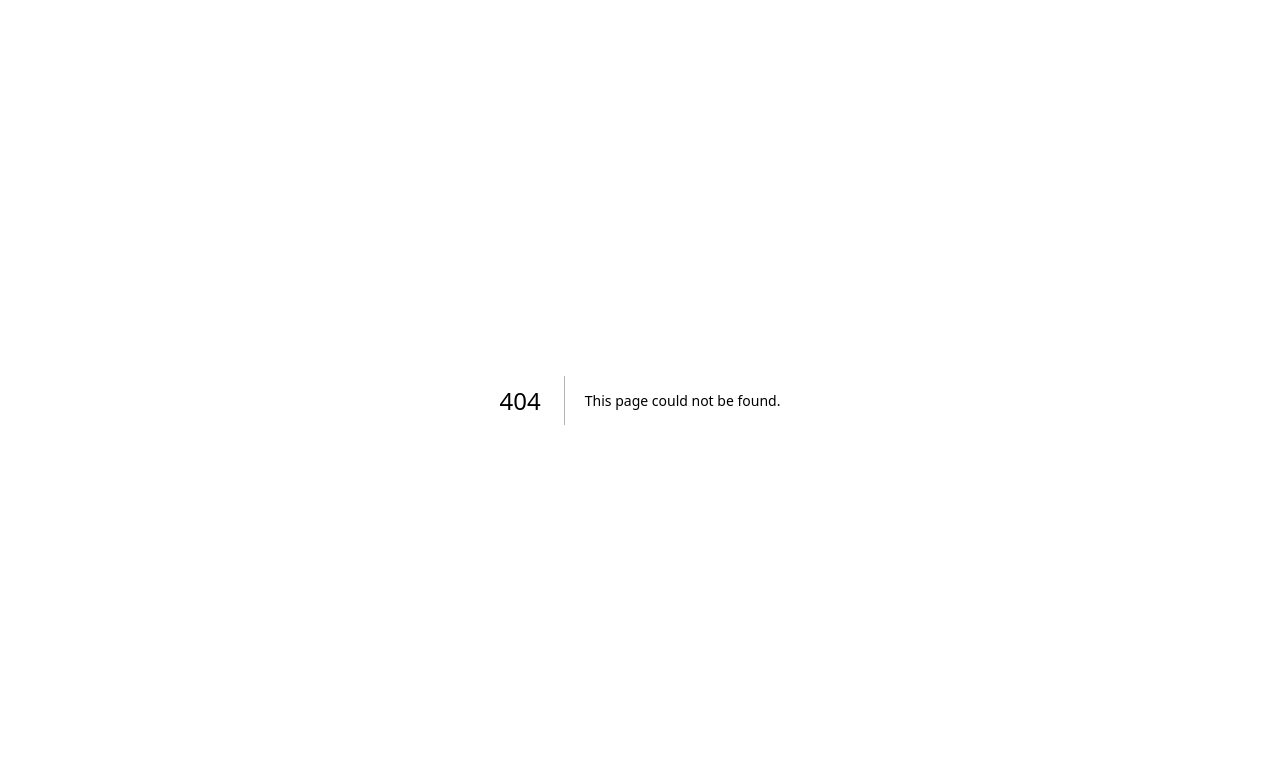
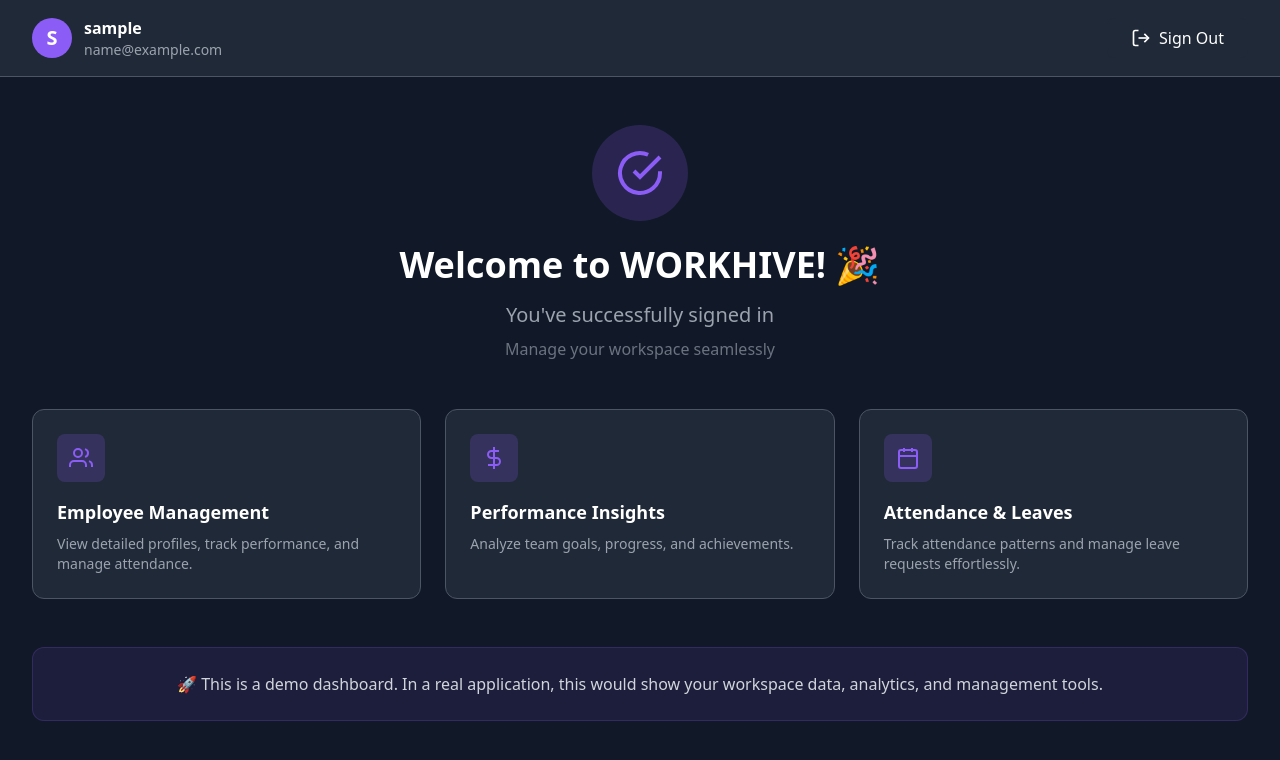
Before and after one commit to Himansu-gami/Himansu-vTrades-FrontendDeveloperTask, a Next.js app: page /dashboard in a window 1280 px wide. Before the commit this address had no page. Shown: the top 760 px of the page. Built offline with nearby package versions, Linux system fonts and the light colour scheme; sample sign-in values are in the browser's storage.

Commit message:
feat : implement sigout functionality fix resend otp pop up and remove default browser pop up and set out custom pop up

```diff
--- /dev/null
+++ b/app/dashboard/page.tsx
@@ -0,0 +1,140 @@
+'use client'
+
+import { useEffect, useState } from 'react'
+import { useRouter } from 'next/navigation'
+
+export default function Dashboard() {
+  const router = useRouter()
+  const [user, setUser] = useState<{ email: string; name: string } | null>(null)
+
+  useEffect(() => {
+    // Check if user is authenticated
+    const token = localStorage.getItem('token')
+    if (!token) {
+      router.push('/signin')
+      return
+    }
+
+    // In a real app, you would decode the JWT token to get user info
+    // For now, we'll get it from localStorage if available
+    const userEmail = localStorage.getItem('userEmail') || 'user@workhive.com'
+    const userName = localStorage.getItem('userName') || 'User'
+
+    setUser({ email: userEmail, name: userName })
+  }, [router])
+
+  const handleSignOut = () => {
+    // Clear all auth data
+    localStorage.removeItem('token')
+    localStorage.removeItem('resetToken')
+    localStorage.removeItem('userEmail')
+    localStorage.removeItem('userName')
+
+    // Redirect to sign in
+    router.push('/signin')
+  }
+
+  if (!user) {
+    return (
+      <div className="min-h-screen flex items-center justify-center bg-background">
+        <div className="text-center">
+          <div className="animate-spin rounded-full h-12 w-12 border-b-2 border-primary mx-auto"></div>
+          <p className="mt-4 text-gray-400">Loading...</p>
+        </div>
+      </div>
+    )
+  }
+
+  return (
+    <div className="min-h-screen bg-background">
+      {/* Header */}
+      <header className="bg-background-card border-b border-dark-lighter">
+        <div className="max-w-7xl mx-auto px-4 sm:px-6 lg:px-8 py-4 flex justify-between items-center">
+          <div className="flex items-center gap-3">
+            <div className="w-10 h-10 bg-primary rounded-full flex items-center justify-center">
+              <span className="text-xl font-bold">{user.name.charAt(0).toUpperCase()}</span>
+            </div>
+            <div>
+              <h2 className="font-semibold">{user.name}</h2>
+              <p className="text-sm text-gray-400">{user.email}</p>
+            </div>
+          </div>
+          <button
+            onClick={handleSignOut}
+            className="px-6 py-2 bg-dark hover:bg-dark-light rounded-lg transition-colors flex items-center gap-2"
+          >
+            <svg width="20" height="20" viewBox="0 0 24 24" fill="none" stroke="currentColor" strokeWidth="2">
+              <path d="M9 21H5a2 2 0 0 1-2-2V5a2 2 0 0 1 2-2h4" />
+              <polyline points="16 17 21 12 16 7" />
+              <line x1="21" y1="12" x2="9" y2="12" />
+            </svg>
+            Sign Out
+          </button>
+        </div>
+      </header>
+
+      {/* Main Content */}
+      <main className="max-w-7xl mx-auto px-4 sm:px-6 lg:px-8 py-12">
+        {/* Welcome Section */}
+        <div className="text-center mb-12">
+          <div className="w-24 h-24 bg-primary/20 rounded-full flex items-center justify-center mx-auto mb-6">
+            <svg width="48" height="48" viewBox="0 0 24 24" fill="none" stroke="currentColor" strokeWidth="2" className="text-primary">
+              <path d="M22 11.08V12a10 10 0 1 1-5.93-9.14" />
+              <polyline points="22 4 12 14.01 9 11.01" />
+            </svg>
+          </div>
+          <h1 className="text-4xl font-bold mb-4">Welcome to WORKHIVE! 🎉</h1>
+          <p className="text-xl text-gray-400 mb-2">You've successfully signed in</p>
+          <p className="text-gray-500">Manage your workspace seamlessly</p>
+        </div>
+
+        {/* Feature Cards */}
+        <div className="grid md:grid-cols-3 gap-6 mb-12">
+          <div className="bg-background-card p-6 rounded-xl border border-dark-lighter">
+            <div className="w-12 h-12 bg-primary/20 rounded-lg flex items-center justify-center mb-4">
+              <svg width="24" height="24" viewBox="0 0 24 24" fill="none" stroke="currentColor" strokeWidth="2" className="text-primary">
+                <path d="M17 21v-2a4 4 0 0 0-4-4H5a4 4 0 0 0-4 4v2" />
+                <circle cx="9" cy="7" r="4" />
+                <path d="M23 21v-2a4 4 0 0 0-3-3.87" />
+                <path d="M16 3.13a4 4 0 0 1 0 7.75" />
+              </svg>
+            </div>
+            <h3 className="text-lg font-semibold mb-2">Employee Management</h3>
+            <p className="text-sm text-gray-400">View detailed profiles, track performance, and manage attendance.</p>
+          </div>
+
+          <div className="bg-background-card p-6 rounded-xl border border-dark-lighter">
+            <div className="w-12 h-12 bg-primary/20 rounded-lg flex items-center justify-center mb-4">
+              <svg width="24" height="24" viewBox="0 0 24 24" fill="none" stroke="currentColor" strokeWidth="2" className="text-primary">
+                <line x1="12" y1="1" x2="12" y2="23" />
+                <path d="M17 5H9.5a3.5 3.5 0 0 0 0 7h5a3.5 3.5 0 0 1 0 7H6" />
+              </svg>
+            </div>
+            <h3 className="text-lg font-semibold mb-2">Performance Insights</h3>
+            <p className="text-sm text-gray-400">Analyze team goals, progress, and achievements.</p>
+          </div>
+
+          <div className="bg-background-card p-6 rounded-xl border border-dark-lighter">
+            <div className="w-12 h-12 bg-primary/20 rounded-lg flex items-center justify-center mb-4">
+              <svg width="24" height="24" viewBox="0 0 24 24" fill="none" stroke="currentColor" strokeWidth="2" className="text-primary">
+                <rect x="3" y="4" width="18" height="18" rx="2" ry="2" />
+                <line x1="16" y1="2" x2="16" y2="6" />
+                <line x1="8" y1="2" x2="8" y2="6" />
+                <line x1="3" y1="10" x2="21" y2="10" />
+              </svg>
+            </div>
+            <h3 className="text-lg font-semibold mb-2">Attendance & Leaves</h3>
+            <p className="text-sm text-gray-400">Track attendance patterns and manage leave requests effortlessly.</p>
+          </div>
+        </div>
+
+        {/* Info Box */}
+        <div className="bg-primary/10 border border-primary/20 rounded-xl p-6 text-center">
+          <p className="text-gray-300">
+            🚀 This is a demo dashboard. In a real application, this would show your workspace data, analytics, and management tools.
+          </p>
+        </div>
+      </main>
+    </div>
+  )
+}
--- a/app/signin/page.tsx
+++ b/app/signin/page.tsx
@@ -1,12 +1,14 @@
 'use client'
 
 import { useState, FormEvent } from 'react'
+import { useRouter } from 'next/navigation'
 import Link from 'next/link'
 import AuthLayout from '@/components/AuthLayout'
 import Input from '@/components/Input'
 import SocialButtons from '@/components/SocialButtons'
 
 export default function SignIn() {
+  const router = useRouter()
   const [formData, setFormData] = useState({
     email: '',
     password: ''
@@ -50,13 +52,17 @@ export default function SignIn() {
     if (!newErrors.email && !newErrors.password) {
       setIsLoading(true)
       try {
-        const { authAPI, handleAPIError } = await import('@/lib/api')
+        const { authAPI } = await import('@/lib/api')
         const response = await authAPI.signIn(formData.email, formData.password)
         console.log('Sign in successful:', response)
-        // Store token and redirect to dashboard
+
+        // Store token and user info
         localStorage.setItem('token', response.data.token)
-        // router.push('/dashboard')
-        alert('Sign in successful! Token: ' + response.data.token)
+        localStorage.setItem('userEmail', response.data.user.email)
+        localStorage.setItem('userName', response.data.user.name)
+
+        // Redirect to dashboard
+        router.push('/dashboard')
       } catch (error) {
         const { handleAPIError } = await import('@/lib/api')
         const errorMessage = handleAPIError(error)
@@ -69,7 +75,7 @@ export default function SignIn() {
 
   return (
     <AuthLayout>
-      <h2 className="text-3xl font-bold mb-2">Sign In</h2>
+        <h2 className="text-3xl font-bold mb-2">Sign In</h2>
       <p className="text-gray-400 mb-8">Manage your workspace seamlessly. Sign in to continue.</p>
 
       <form className="space-y-6" autoComplete="off" onSubmit={handleSubmit} noValidate>
--- a/app/signup/page.tsx
+++ b/app/signup/page.tsx
@@ -1,8 +1,8 @@
 'use client'
 
 import { useState, FormEvent } from 'react'
+import { useRouter } from 'next/navigation'
 import Link from 'next/link'
-import { useRouter } from 'next/navigation'
 import AuthLayout from '@/components/AuthLayout'
 import Input from '@/components/Input'
 import SocialButtons from '@/components/SocialButtons'
@@ -67,12 +67,17 @@ export default function SignUp() {
     if (!newErrors.email && !newErrors.password && !newErrors.confirmPassword) {
       setIsLoading(true)
       try {
-        const { authAPI, handleAPIError } = await import('@/lib/api')
+        const { authAPI } = await import('@/lib/api')
         const response = await authAPI.signUp(formData.email, formData.password)
         console.log('Sign up successful:', response)
+
+        // Store token and user info
         localStorage.setItem('token', response.data.token)
-        alert('Sign up successful! Redirecting to sign in...')
-        router.push('/signin')
+        localStorage.setItem('userEmail', response.data.user.email)
+        localStorage.setItem('userName', response.data.user.name)
+
+        // Redirect to dashboard
+        router.push('/dashboard')
       } catch (error) {
         const { handleAPIError } = await import('@/lib/api')
         const errorMessage = handleAPIError(error)
@@ -85,7 +90,7 @@ export default function SignUp() {
 
   return (
     <AuthLayout>
-      <h2 className="text-3xl font-bold mb-2">Sign Up</h2>
+        <h2 className="text-3xl font-bold mb-2">Sign Up</h2>
       <p className="text-gray-400 mb-8">Manage your workspace seamlessly. Sign in to continue.</p>
 
       <form className="space-y-6" autoComplete="off" onSubmit={handleSubmit} noValidate>
--- a/app/verify-otp/page.tsx
+++ b/app/verify-otp/page.tsx
@@ -15,6 +15,8 @@ function VerifyOTPContent() {
   const [timer, setTimer] = useState(30)
   const [error, setError] = useState('')
   const [showModal, setShowModal] = useState(false)
+  const [showOtpModal, setShowOtpModal] = useState(false)
+  const [newOtpCode, setNewOtpCode] = useState('')
   const inputRefs = useRef<(HTMLInputElement | null)[]>([])
 
   useEffect(() => {
@@ -95,17 +97,27 @@ function VerifyOTPContent() {
     if (timer === 0) {
       try {
         const { authAPI } = await import('@/lib/api')
-        await authAPI.resendOTP(email)
+        const response = await authAPI.resendOTP(email)
         setTimer(30)
         setOtp(['', '', '', '', '', ''])
-        inputRefs.current[0]?.focus()
         console.log('OTP resent')
+
+        // Display new OTP in modal
+        if (response.data.otp) {
+          setNewOtpCode(response.data.otp)
+          setShowOtpModal(true)
+        }
       } catch (error) {
         const { handleAPIError } = await import('@/lib/api')
         const errorMessage = handleAPIError(error)
         setError(errorMessage)
       }
     }
+  }
+
+  const handleOtpModalClose = () => {
+    setShowOtpModal(false)
+    inputRefs.current[0]?.focus()
   }
 
   return (
@@ -116,6 +128,14 @@ function VerifyOTPContent() {
         title="Link Sent Successfully!"
         message="Check your inbox! We've sent you an email with instructions to reset your password."
         icon="success"
+      />
+      <Modal
+        isOpen={showOtpModal}
+        onClose={handleOtpModalClose}
+        title="New OTP Generated!"
+        message="This is for testing purposes only. In production, this would be sent to your email."
+        icon="success"
+        otpCode={newOtpCode}
       />
       <AuthLayout>
       <h2 className="text-3xl font-bold mb-2">Enter OTP</h2>
```
